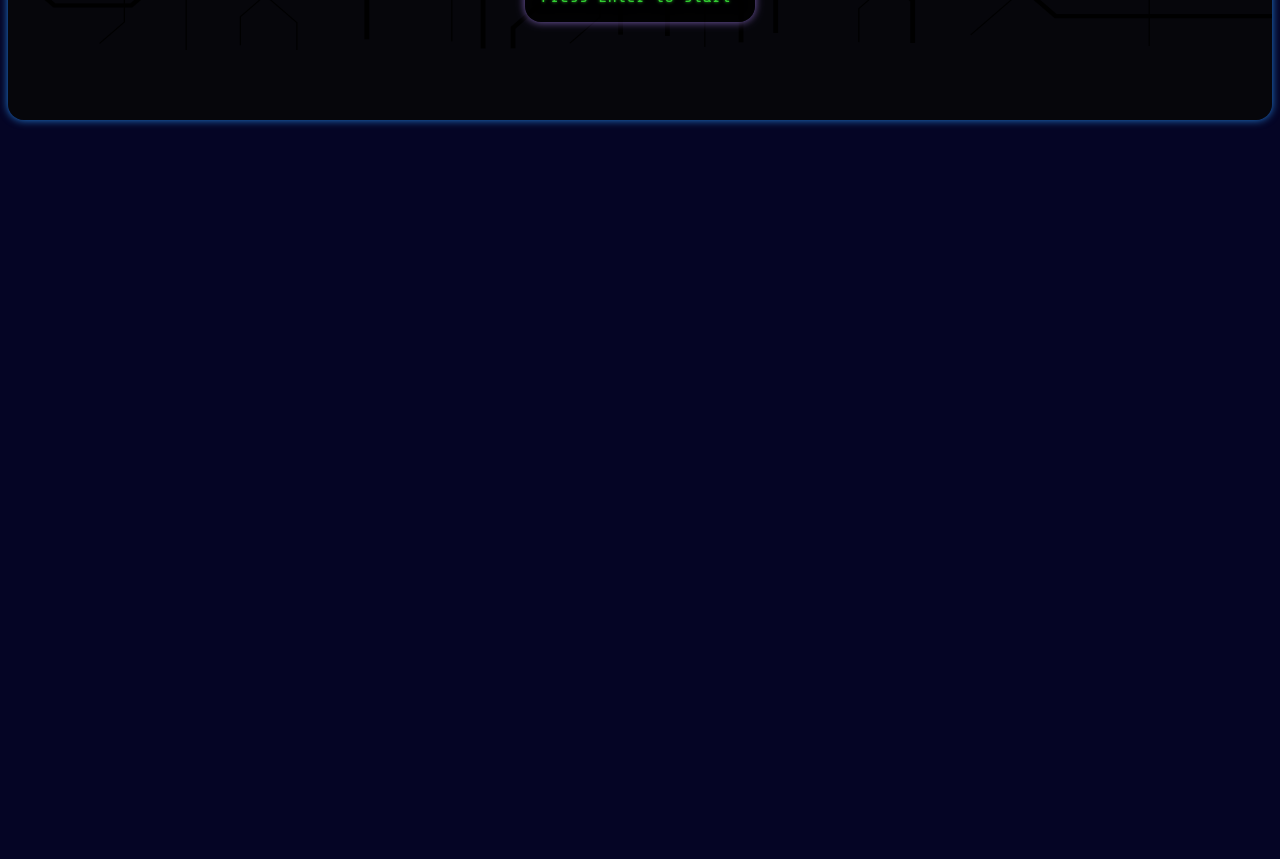
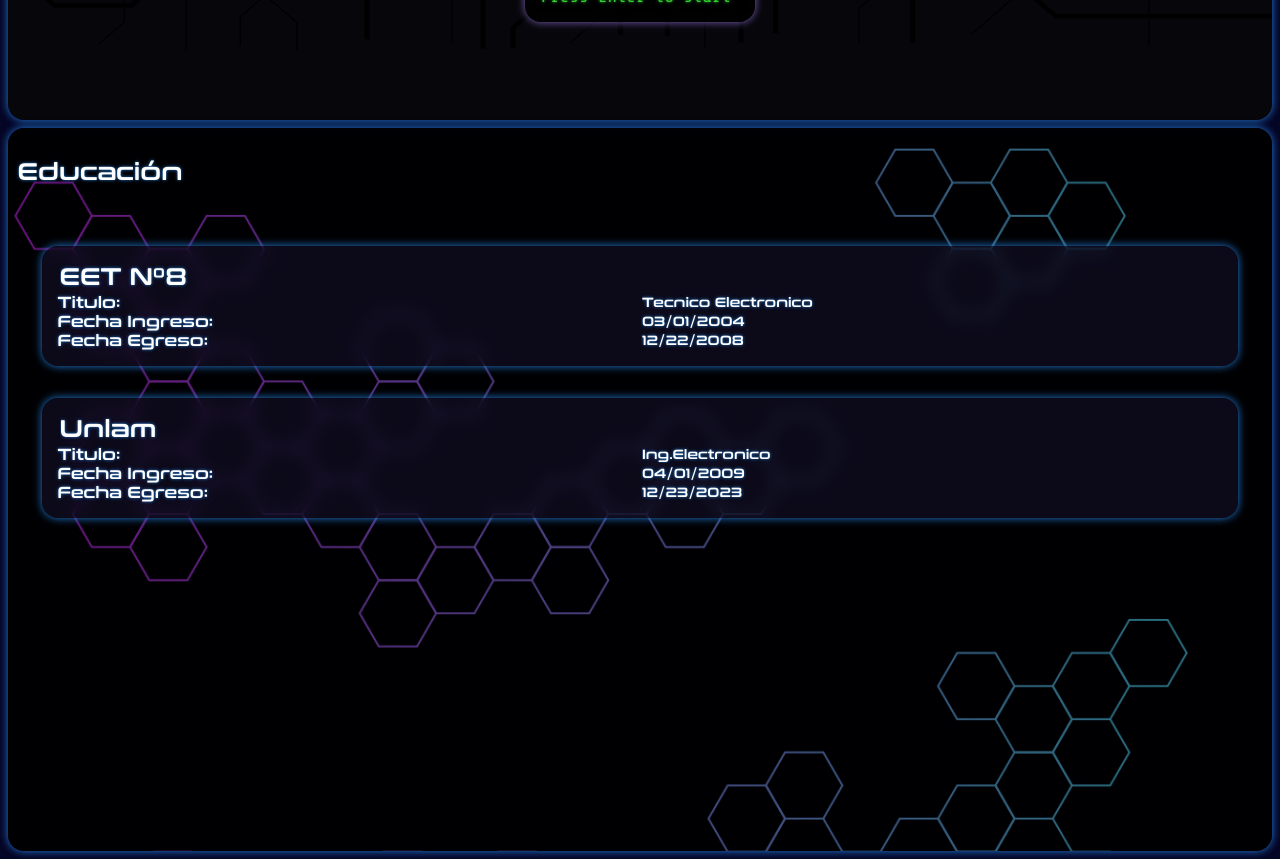
Before and after one commit to boujack/portfolio-frontEnd, an Angular app: page / in a window 1280 px wide. Shown: the part 640-1499 px from the top of the page. Before the commit the page ends 800 px from the top, so only its background shows below. Built offline with nearby package versions, Linux system fonts and the light colour scheme.

Commit message:
reutilizacion seccion

```diff
--- /dev/null
+++ b/src/app/components/seccion/seccion.component.css
@@ -0,0 +1,97 @@
+.detalle-skill{
+    margin:0.5rem;
+    min-height: calc(100vh - 1rem - var(--navbar-height));
+    font-family: 'Conthrax';
+    justify-content: left;
+    align-items: center;
+    padding:0.1rem;
+    border-radius:1rem;
+    box-shadow: 0 0 0.5rem var(--bd-color-1);
+    background:  rgba(0,0,0,0.8);;
+    color:white;
+    text-shadow: 0 0 0.2rem var(--bd-color-1);
+    display:none;
+    background-position: 0% 0%;
+    background-image: url("src/assets/background_skill.png");
+    background-repeat: no-repeat;
+    background-size: cover;
+
+}
+.detalle-skill[data-visible="true"]{
+    display:block;
+    animation-duration: 0.5s;
+    animation-name: unfold;
+    animation-direction: forward;
+}
+.descripcion-skill{
+    display:grid;
+    grid-template-columns:1fr 1fr;
+    align-items: center;
+    justify-content: left;
+    border-radius:1rem;
+    box-shadow: 0 0 0.2rem var(--bd-color-1);
+    background: rgba(24,21,48,0.5);
+    backdrop-filter: blur(0.5rem);
+    color:white;
+    text-shadow: 0 0 0.2rem var(--bd-color-1);
+    margin: 2rem;
+    padding: 1rem;
+    box-shadow: 0 0 0.5rem var(--bd-color-1);
+}
+.h1-skill{
+    grid-column:span 2;
+    font-size: 1.5rem;
+    font-weight: bold;
+}
+.descripcion-skill input[disabled]{
+    background-color: transparent;
+    border:none;
+    color:white;
+    text-shadow: 0 0 0.2rem var(--bd-color-1);
+    font-family: 'Conthrax';
+}
+.descripcion-skill input{
+    background-color: rgb(61, 61, 61);
+    color:rgb(21, 255, 0);
+    text-shadow: 0 0 0.2rem rgb(21, 255, 0);
+    font-family: 'Conthrax';
+    box-sizing:border-box;
+    width: 100%;
+}
+.titulo-skill-div{
+    display:flex;
+    align-items: center;
+    color:white;
+    text-shadow: var(--bd-color-1);
+}
+.titulo-skill{
+    justify-content: left;
+    padding:0.5rem;
+    width:100%;
+}
+.edit-buttons{
+    display:flex;
+    justify-content: right;
+    align-items: center;
+    width:100%;
+}
+button.add{
+    height: 2rem;
+    width: auto;
+    margin: 0.5rem;
+}
+button.edit{
+    height: 2rem;
+    width: auto;
+    margin: 0.5rem;
+}
+button.ok{
+    height: 2rem;
+    width: auto;
+    margin: 0.5rem;
+}
+button.rm{
+    position:absolute;
+    right:1rem;
+    top:1rem;
+}
--- /dev/null
+++ b/src/app/components/seccion/seccion.component.html
@@ -0,0 +1,20 @@
+<div class="detalle-skill" id="ed-frame" data-visible="true">
+    <div class="titulo-skill-div">
+        <h2 class="titulo-skill">Educación</h2>
+        <div class="edit-buttons">
+            <button class="ok ed-ok button-or" hidden>Ok</button>
+            <button class="edit ed-edit button-or" hidden>Edit</button>
+            <button class="add ed-add button-or" hidden>Add</button>
+        </div>
+    </div>
+    <div *ngFor="let e of educacion" class="descripcion-skill">
+        <input class="h1-skill" type="text" name="instituto" value={{e.establecimiento}} disabled>
+        <button class="rm button-or" hidden>X</button>
+        <label for="titulo">{{e.labels[1]+":"}}</label>
+        <input type="text" name="titulo" value={{e.titulo}} disabled>
+        <label for="fe-ingreso">{{e.labels[2]+":"}}</label>
+        <input type="date" name="fe-ingreso" value={{e.feIngreso}} disabled>
+        <label for="fe-egreso">{{e.labels[3]+":"}}</label>
+        <input type="date" name="fe-egreso" value={{e.feEgreso}} disabled>
+    </div>
+</div>
--- /dev/null
+++ b/src/app/components/seccion/seccion.component.ts
@@ -0,0 +1,16 @@
+import { Component, OnInit, Input } from '@angular/core';
+import { DatosService } from 'src/app/services/datos.service';
+
+@Component({
+  selector: 'app-seccion',
+  templateUrl: './seccion.component.html',
+  styleUrls: ['./seccion.component.css']
+})
+export class SeccionComponent implements OnInit {
+  @Input() educacion:any;
+  constructor() { }
+
+  ngOnInit(): void {
+  }
+
+}
--- a/src/app/components/secciones/secciones.component.html
+++ b/src/app/components/secciones/secciones.component.html
@@ -1,4 +1,5 @@
-<app-cuadro-xp></app-cuadro-xp>
+<!-- <app-cuadro-xp></app-cuadro-xp>
 <app-cuadro-ed></app-cuadro-ed>
 <app-cuadro-sk></app-cuadro-sk>
-<app-cuadro-py></app-cuadro-py>
+<app-cuadro-py></app-cuadro-py> -->
+<app-seccion [educacion]="educacion"></app-seccion>
--- a/src/app/components/secciones/secciones.component.ts
+++ b/src/app/components/secciones/secciones.component.ts
@@ -1,4 +1,5 @@
-import { Component, OnInit } from '@angular/core';
+import { Component, OnInit, Output } from '@angular/core';
+import { DatosService } from 'src/app/services/datos.service';
 
 @Component({
   selector: 'app-secciones',
@@ -6,10 +7,13 @@ import { Component, OnInit } from '@angular/core';
   styleUrls: ['./secciones.component.css']
 })
 export class SeccionesComponent implements OnInit {
-
-  constructor() { }
+  @Output() educacion:any;
+  constructor(private dbService:DatosService) { }
 
   ngOnInit(): void {
+    this.dbService.getData().subscribe(data => {
+      this.educacion=data.educacion;
+    })
   }
 
 }
--- a/src/app/db/db.json
+++ /dev/null
@@ -1,37 +0,0 @@
-{
-    "experiencia":[
-                    {
-                        "id":1,
-                        "empresa":"Naturgy",
-                        "puesto":"Administrativo",
-                        "fe-ingreso":"23-10-2017",
-                        "fe-egreso":"23-10-2040"
-                    }
-                ],
-    "educacion":[
-                    {
-                        "id":1,
-                        "establecimiento":"Naturgy",
-                        "titulo":"Administrativo",
-                        "fe-ingreso":"23-10-2017",
-                        "fe-egreso":"23-10-2040"
-                    }
-                ],
-    "proyectos":[
-                    {
-                        "id":1,
-                        "proyecto":"Naturgy",
-                        "descripcion":"Administrativo",
-                        "fe-inicio":"23-10-2017",
-                        "fe-fin":"23-10-2040"
-                    }
-                ],
-    "habilidades":{
-                    "mgc":85,
-                    "str":68,
-                    "int":75,
-                    "spr":55,
-                    "dst":45,
-                    "sta":95
-                }
-}
--- /dev/null
+++ b/src/app/services/datos.service.ts
@@ -0,0 +1,14 @@
+import { HttpBackend, HttpClient } from '@angular/common/http';
+import { Injectable } from '@angular/core';
+import { Observable } from 'rxjs';
+@Injectable({
+  providedIn: 'root'
+})
+export class DatosService {
+
+  constructor(private dbJson:HttpClient) { }
+
+  getData():Observable<any>{
+    return this.dbJson.get('./assets/db/db.json');
+  }
+}
--- /dev/null
+++ b/src/assets/db/db.json
@@ -0,0 +1,48 @@
+{
+    "experiencia":[
+                    {
+                        "id":1,
+                        "labels":["Empresa","Puesto","Fecha Ingreso","Fecha Egreso"],
+                        "empresa":"Naturgy",
+                        "puesto":"Administrativo",
+                        "feIngreso":"23-10-2017",
+                        "feEgreso":"23-10-2040"
+                    }
+                ],
+    "educacion":[
+                    {
+                        "id":1,
+                        "labels":["Institucion","Titulo","Fecha Ingreso","Fecha Egreso"],
+                        "establecimiento":"EET Nº8",
+                        "titulo":"Tecnico Electronico",
+                        "feIngreso":"2004-03-01",
+                        "feEgreso":"2008-12-22"
+                    },
+                    {
+                        "id":2,
+                        "labels":["Institucion","Titulo","Fecha Ingreso","Fecha Egreso"],
+                        "establecimiento":"Unlam",
+                        "titulo":"Ing.Electronico",
+                        "feIngreso":"2009-04-01",
+                        "feEgreso":"2023-12-23"
+                    }
+                ],
+    "proyectos":[
+                    {
+                        "id":1,
+                        "labels":["Proyecto","Descripcion","Fecha Inicio","Fecha Fin"],
+                        "proyecto":"Portfolio",
+                        "descripcion":"TP Final Arg. Programa",
+                        "feInicio":"2021-11-01",
+                        "feFin":"2022-05-31"
+                    }
+                ],
+    "habilidades":{
+                    "mgc":85,
+                    "str":68,
+                    "int":75,
+                    "spr":55,
+                    "dst":45,
+                    "sta":95
+                }
+}
```
Also changed, not shown: src/app/app.module.ts (+7 -2 lines).
